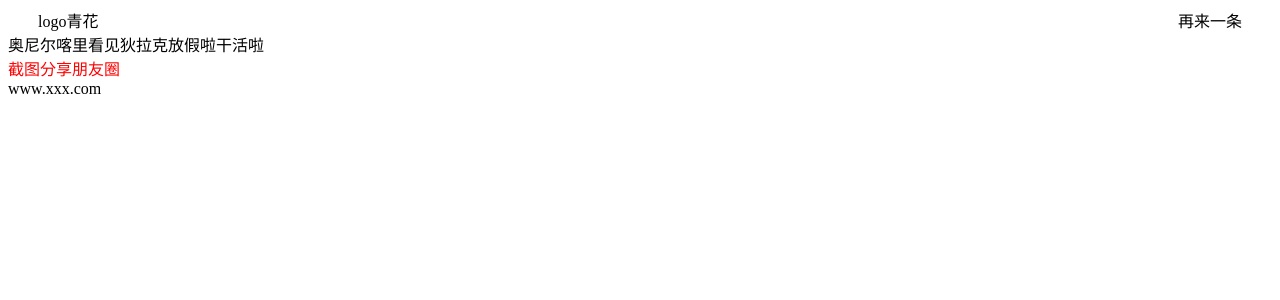
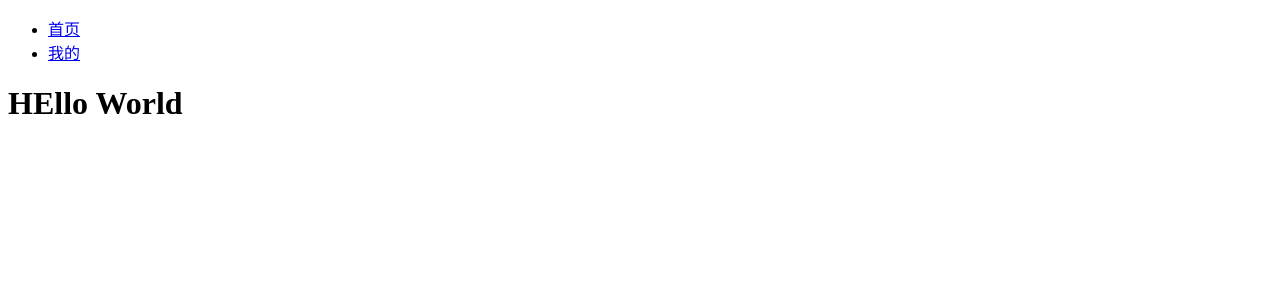
Before and after one commit to 718087538/reactStudy, a React (Create React App) app: page / in a window 1280 px wide. Shown: the top 300 px of the page. Built offline with nearby package versions, Linux system fonts and the light colour scheme.

Commit message:
可以进行路由切换

```diff
--- a/package.json
+++ b/package.json
@@ -5,10 +5,11 @@
   "dependencies": {
     "react": "^16.8.6",
     "react-dom": "^16.8.6",
+    "react-router-dom": "^5.2.0",
     "react-scripts": "3.0.1"
   },
   "scripts": {
-    "start": "react-scripts start",
+    "start": "set PORT=3001 && react-scripts start",
     "build": "react-scripts build",
     "test": "react-scripts test",
     "eject": "react-scripts eject"
--- a/public/index.html
+++ b/public/index.html
@@ -1,15 +1,18 @@
 <!DOCTYPE html>
 <html lang="en">
+
 <head>
   <meta charset="utf-8" />
   <link rel="shortcut icon" href="%PUBLIC_URL%/favicon.ico" />
   <meta name="viewport" content="width=device-width, initial-scale=1" />
   <meta name="theme-color" content="#000000" />
-    <link rel="manifest" href="%PUBLIC_URL%/manifest.json" />
+  <!-- <link rel="manifest" href="%PUBLIC_URL%/manifest.json" /> -->
   <title>React App</title>
 </head>
+
 <body>
   <noscript>You need to enable JavaScript to run this app.</noscript>
   <div id="root"></div>
 </body>
+
 </html>
--- a/src/App.js
+++ b/src/App.js
@@ -1,16 +1,30 @@
-import React,{ Component } from 'react';
+import React, { Component } from 'react';
 // 等价于
 // import React from 'react'
 // const Component = React.Component
+import { Route, Link } from "react-router-dom"
+import Home from "./pages/Home"
+import Mine from "./pages/Mine"
 
+class App extends Component {
+  render() {
+    return (
+      <>
+        <ul>
+          <li>
+            <Link to="/">首页</Link>
+          </li>
+          <li>
+            <Link to="/mine">我的</Link>
+          </li>
+        </ul>
 
-class App extends Component{
-  render(){
-    return(
-      <h1>HEllo World</h1>
+        {/* 配置路由规则  exact表示精确匹配，防止匹配其他页面的时候匹配到/，也就是首页*/}
+        <Route path='/' exact component={Home}></Route>
+        <Route path='/mine' component={Mine}></Route>
+      </>
     )
   }
 }
 
-
 export default App;
--- /dev/null
+++ b/src/pages/Home/index.js
@@ -0,0 +1,19 @@
+import React, { Component } from 'react';
+
+
+class Home extends Component {
+    constructor(props) {
+        super(props)
+        this.state = {
+            title: "真·首页"
+        }
+    }
+    render() {
+        return (
+            <h1>HEllo World</h1>
+        )
+    }
+}
+
+
+export default Home;
--- /dev/null
+++ b/src/pages/Mine/index.js
@@ -0,0 +1,18 @@
+import React, { Component } from 'react';
+
+class Mine extends Component {
+    constructor(props) {
+        super(props)
+        this.state = {
+            title: "真·首页"
+        }
+    }
+    render() {
+        return (
+            <h1>我的</h1>
+        )
+    }
+}
+
+
+export default Mine;
```
Also changed, not shown: src/index.js (+9 -5 lines), 1 other file (tests, documents, lock files or other folders). Lines whose indentation alone changed are shown as unchanged.
